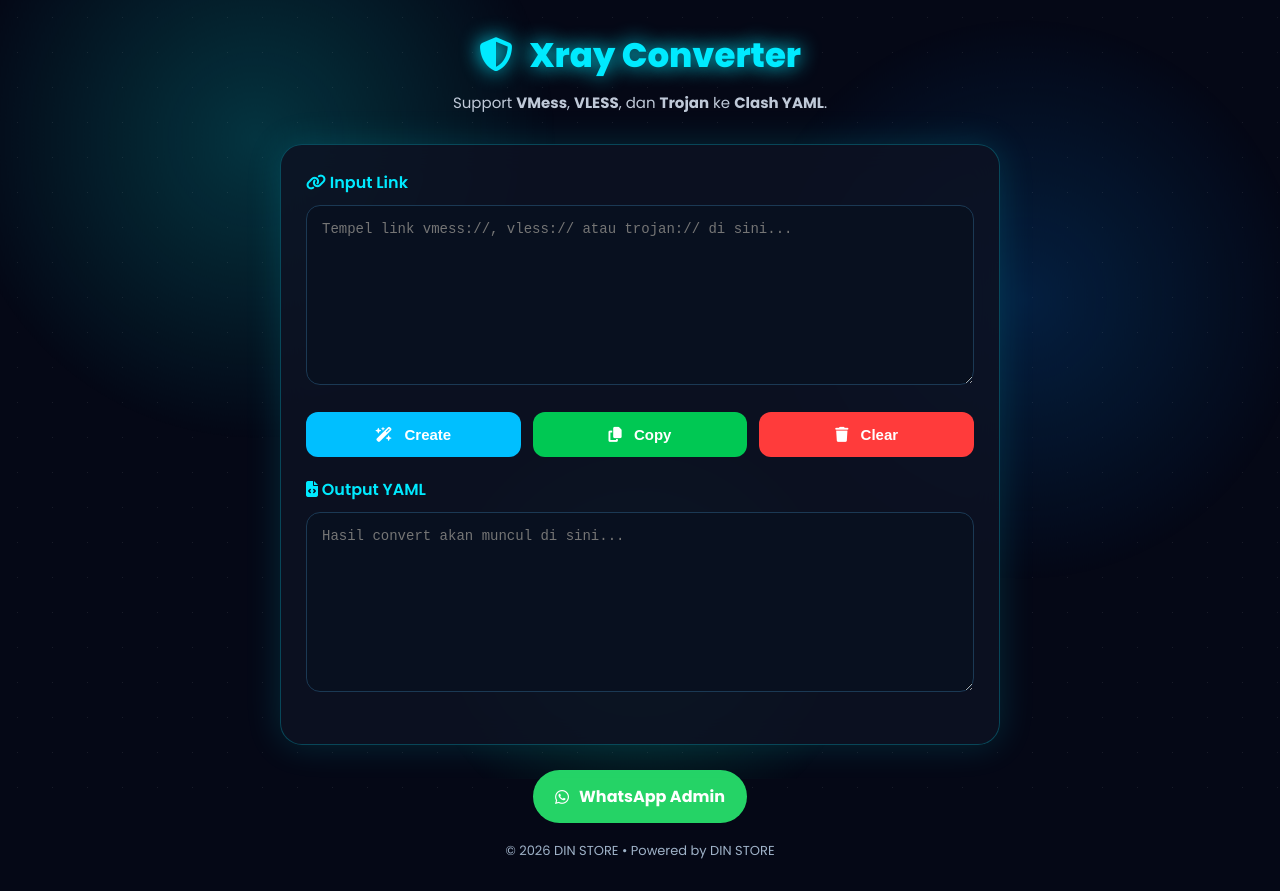
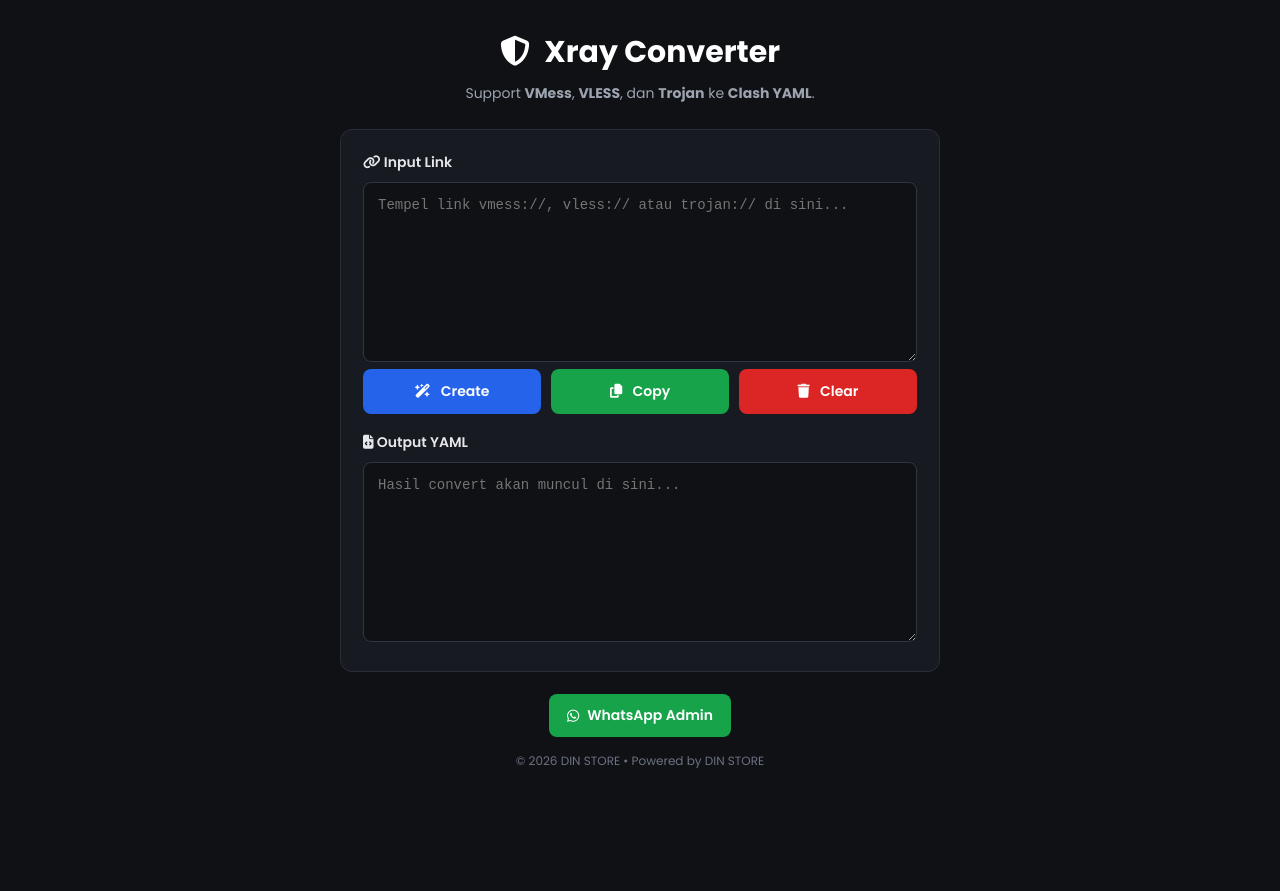
Before and after one commit to DINSTORE99/Create-Yml, a plain HTML site: page index.html in a window 1280 px wide. After the commit the page ends 800 px from the top, so only its background shows below. Drawn offline with Linux system fonts and the light colour scheme; no server answers.

Commit message:
Update style.css

```diff
--- a/style.css
+++ b/style.css
@@ -1,206 +1,234 @@
-*{
-    margin:0;
-    padding:0;
-    box-sizing:border-box;
+* {
+  margin: 0;
+  padding: 0;
+  box-sizing: border-box;
+  }
+
+body {
+font-family: 'Poppins', sans-serif;
+background: #0f1115;
+color: #ffffff;
+min-height: 100vh;
+display: flex;
+justify-content: center;
+align-items: center;
+padding: 25px 15px;
 }
 
-body{
-    font-family:'Poppins',sans-serif;
-    background:#050816;
-    color:#fff;
-    min-height:100vh;
-    display:flex;
-    justify-content:center;
-    align-items:center;
-    padding:30px 15px;
-    overflow-x:hidden;
-    position:relative;
+.container {
+width: 100%;
+max-width: 600px;
 }
 
-/* Background */
-body::before{
-    content:"";
-    position:fixed;
-    inset:0;
-    background:
-        radial-gradient(circle at 20% 20%,rgba(0,255,255,.18),transparent 25%),
-        radial-gradient(circle at 80% 40%,rgba(0,140,255,.18),transparent 25%),
-        radial-gradient(circle at 50% 80%,rgba(0,255,170,.18),transparent 25%);
-    animation:bgMove 12s linear infinite alternate;
-    z-index:-2;
+/* Judul */
+.title {
+text-align: center;
+font-size: 30px;
+font-weight: 700;
+margin-bottom: 8px;
+color: #ffffff;
 }
 
-body::after{
-    content:"";
-    position:fixed;
-    inset:0;
-    background-image:
-    radial-gradient(#ffffff55 1px,transparent 1px);
-    background-size:35px 35px;
-    opacity:.25;
-    z-index:-1;
+.title i {
+margin-right: 8px;
 }
 
-@keyframes bgMove{
-    from{transform:translateY(0);}
-    to{transform:translateY(-50px);}
+/* Deskripsi */
+.desc {
+text-align: center;
+color: #9ca3af;
+font-size: 14px;
+margin-bottom: 25px;
 }
 
-.container{
-    width:100%;
-    max-width:720px;
+/* Card */
+.card {
+background: #171a21;
+border: 1px solid #292e38;
+border-radius: 12px;
+padding: 22px;
 }
 
-.title{
-    text-align:center;
-    font-size:34px;
-    font-weight:800;
-    color:#00eaff;
-    text-shadow:0 0 20px #00eaff;
-    margin-bottom:10px;
+/* Label */
+label {
+display: block;
+margin-bottom: 9px;
+color: #e5e7eb;
+font-size: 14px;
+font-weight: 600;
 }
 
-.title i{
-    margin-right:10px;
+/* Textarea */
+textarea {
+width: 100%;
+min-height: 180px;
+resize: vertical;
+
+padding: 14px;
+
+background: #0f1115;
+color: #ffffff;
+
+border: 1px solid #303641;
+border-radius: 8px;
+
+outline: none;
+
+font-family: monospace;
+font-size: 14px;
+
+transition: border-color 0.2s ease;
+
 }
 
-.desc{
-    text-align:center;
-    color:#bfc9d8;
-    margin-bottom:30px;
-    font-size:15px;
+textarea:focus {
+border-color: #4b5563;
 }
 
-.card{
-    background:rgba(13,18,35,.85);
-    backdrop-filter:blur(14px);
-    border:1px solid rgba(0,234,255,.25);
-    border-radius:22px;
-    padding:25px;
-    box-shadow:0 0 35px rgba(0,234,255,.15);
+/* Button Row */
+.row {
+display: flex;
+gap: 10px;
+margin-bottom: 18px;
+flex-wrap: wrap;
 }
 
-label{
-    display:block;
-    margin-bottom:10px;
-    color:#00eaff;
-    font-weight:600;
+/* Button */
+.btn {
+flex: 1;
+
+border: 0;
+border-radius: 8px;
+
+padding: 12px 15px;
+
+font-family: 'Poppins', sans-serif;
+font-size: 14px;
+font-weight: 600;
+
+cursor: pointer;
+
+transition:
+    background 0.2s ease,
+    transform 0.2s ease;
+
 }
 
-textarea{
-    width:100%;
-    min-height:180px;
-    resize:vertical;
-    border:none;
-    outline:none;
-    border-radius:14px;
-    padding:15px;
-    margin-bottom:20px;
-    background:#08101f;
-    color:#fff;
-    font-size:14px;
-    font-family:monospace;
-    border:1px solid #1b3954;
-    transition:.3s;
+.btn i {
+margin-right: 7px;
 }
 
-textarea:focus{
-    border-color:#00eaff;
-    box-shadow:0 0 15px rgba(0,234,255,.4);
+/* Primary */
+.primary {
+background: #2563eb;
+color: #ffffff;
 }
 
-.row{
-    display:flex;
-    gap:12px;
-    margin-bottom:20px;
-    flex-wrap:wrap;
+.primary:hover {
+background: #1d4ed8;
 }
 
-.btn{
-    flex:1;
-    border:none;
-    border-radius:12px;
-    padding:14px;
-    font-size:15px;
-    font-weight:700;
-    cursor:pointer;
-    transition:.25s;
+/* Success */
+.success {
+background: #16a34a;
+color: #ffffff;
 }
 
-.btn i{
-    margin-right:8px;
+.success:hover {
+background: #15803d;
 }
 
-.primary{
-    background:#00bfff;
-    color:#fff;
+/* Danger */
+.danger {
+background: #dc2626;
+color: #ffffff;
 }
 
-.success{
-    background:#00c853;
-    color:#fff;
+.danger:hover {
+background: #b91c1c;
 }
 
-.danger{
-    background:#ff3b3b;
-    color:#fff;
+.btn:active {
+transform: scale(0.98);
 }
 
-.btn:hover{
-    transform:translateY(-3px);
-    box-shadow:0 0 18px rgba(255,255,255,.2);
+/* Footer */
+.footer {
+margin-top: 22px;
+text-align: center;
 }
 
-.footer{
-    margin-top:25px;
-    text-align:center;
+/* WhatsApp */
+.footer-btn {
+display: inline-flex;
+align-items: center;
+gap: 8px;
+
+padding: 11px 18px;
+
+background: #16a34a;
+color: #ffffff;
+
+border-radius: 8px;
+
+text-decoration: none;
+
+font-size: 14px;
+font-weight: 600;
+
+transition: background 0.2s ease;
+
 }
 
-.footer-btn{
-    display:inline-flex;
-    align-items:center;
-    gap:10px;
-    padding:14px 22px;
-    border-radius:50px;
-    background:#25D366;
-    color:#fff;
-    text-decoration:none;
-    font-weight:700;
-    transition:.3s;
+.footer-btn:hover {
+background: #15803d;
 }
 
-.footer-btn:hover{
-    transform:translateY(-3px);
-    box-shadow:0 0 20px #25D366;
+/* Copyright */
+.footer small {
+display: block;
+
+margin-top: 15px;
+
+color: #6b7280;
+
+font-size: 12px;
+
 }
 
-.footer small{
-    display:block;
-    margin-top:18px;
-    color:#9fb2c8;
-    font-size:13px;
+/* =========================
+MOBILE
+========================= */
+
+@media (max-width: 600px) {
+
+body {
+    padding: 20px 12px;
 }
 
-@media(max-width:600px){
-
-.title{
-    font-size:28px;
+.title {
+    font-size: 26px;
 }
 
-.card{
-    padding:20px;
+.desc {
+    font-size: 13px;
+    margin-bottom: 20px;
 }
 
-.row{
-    flex-direction:column;
+.card {
+    padding: 18px;
 }
 
-.btn{
-    width:100%;
+.row {
+    flex-direction: column;
 }
 
-textarea{
-    min-height:150px;
+.btn {
+    width: 100%;
+}
+
+textarea {
+    min-height: 150px;
 }
 
 }
```
